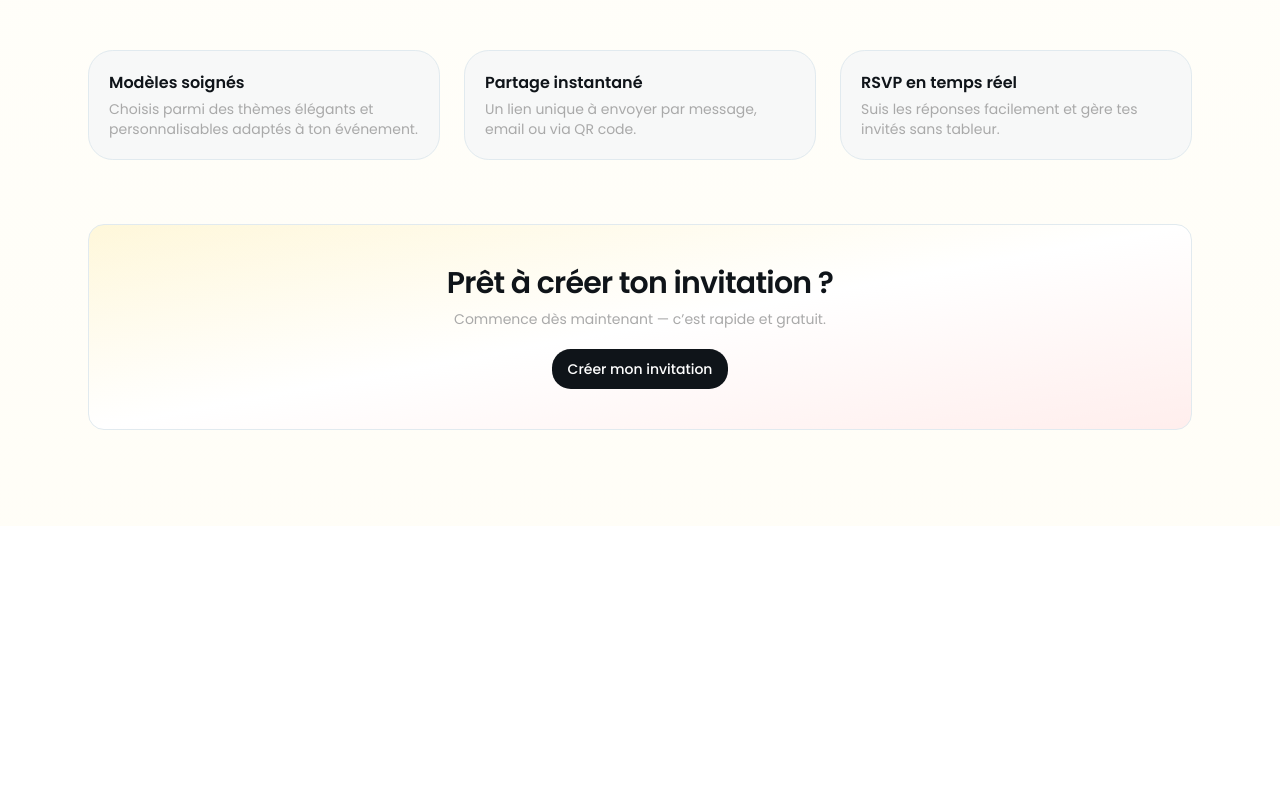
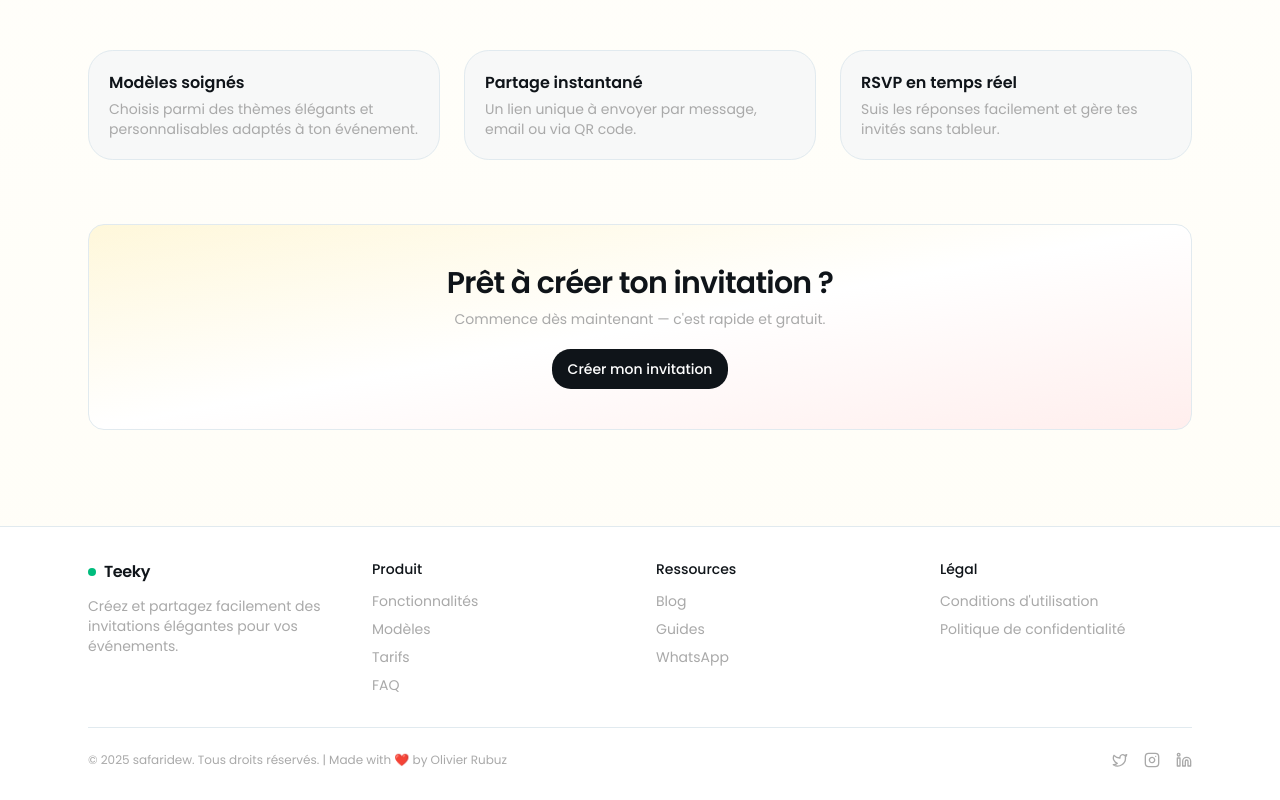
Before and after one commit to rbzdev/teeky, a Next.js app: page / in a window 1280 px wide. Shown: the part 1849-2649 px from the top of the page. Before the commit the page ends 2375 px from the top, so only its background shows below. Built offline with nearby package versions, Linux system fonts and the light colour scheme; no server answers.

Commit message:
Added Footer && Footer.min

```diff
--- a/app/globals.css
+++ b/app/globals.css
@@ -179,7 +179,13 @@
   --shadow-2xl: 0px 2px 0px 0px hsl(202.8169 89.1213% 53.1373% / 0.00);
 }
 
+
+
 @layer base {
+  html {
+    scroll-behavior: smooth;
+  }
+
   * {
     @apply border-border outline-ring/50;
   }
--- a/app/inv/create/page.tsx
+++ b/app/inv/create/page.tsx
@@ -1,10 +1,15 @@
+
+import { Button } from "@/components/ui/button"
+import { Eye } from "lucide-react"
+
+
+// Components
 import CreateInvitationForm from "./components/form"
 import InvitationPreview from "./components/preview"
 import { InvitationDraftProvider } from "./components/invitation-context"
 import { Separator } from "@/components/ui/separator"
 import { Dialog, DialogTrigger, DialogContent, DialogTitle, DialogDescription } from "@/components/dialog"
-import { Button } from "@/components/ui/button"
-import { Eye } from "lucide-react"
+import FooterMin from "@/components/footer.min"
 
 export default function CreateInvitationPage() {
     return (
@@ -48,6 +53,7 @@ export default function CreateInvitationPage() {
                     </div>
                 </div>
             </div>
+            <FooterMin />
         </InvitationDraftProvider>
     )
 }
--- a/app/page.tsx
+++ b/app/page.tsx
@@ -1,8 +1,12 @@
-import { Button } from "@/components/ui/button"
+
 import Link from "next/link"
+
+// Components
 import InvitationModelRenderer from "@/app/inv/Models/renderer"
 
-import { AnimatedThemeToggler } from "@/components/ui/animated-theme-toggler"
+import { AnimatedThemeToggler } from "@/components/ui/animated-theme-toggler";
+import { Button } from "@/components/ui/button"
+import Footer from "@/components/footer";
 
 export default function Home() {
   return (
@@ -161,7 +165,7 @@ export default function Home() {
       <section className="mx-auto max-w-6xl px-4 sm:px-6 pb-16 sm:pb-24">
         <div className="rounded-2xl border bg-gradient-to-br from-amber-100/60 via-white to-rose-100/60 dark:from-neutral-900 dark:via-neutral-950 dark:to-neutral-900 p-6 sm:p-10 text-center">
           <h2 className="text-xl sm:text-3xl font-semibold tracking-tight">Prêt à créer ton invitation ?</h2>
-          <p className="mt-2 text-sm text-muted-foreground">Commence dès maintenant — c’est rapide et gratuit.</p>
+          <p className="mt-2 text-sm text-muted-foreground">Commence dès maintenant — c&apos;est rapide et gratuit.</p>
           <div className="mt-5 flex justify-center">
             <Link href="/inv/create" className="inline-flex items-center rounded-md bg-foreground px-4 py-2.5 text-sm font-medium text-background hover:opacity-90">
               Créer mon invitation
@@ -169,6 +173,7 @@ export default function Home() {
           </div>
         </div>
       </section>
+      <Footer />
     </div>
   )
 }
--- /dev/null
+++ b/components/footer.min.tsx
@@ -0,0 +1,45 @@
+"use client";
+
+import Link from "next/link";
+
+// Icons
+import { Icon } from "@iconify/react";
+
+
+export default function FooterMin() {
+    // const currentYear = new Date().getFullYear();
+
+    return (
+        <footer className="border-t bg-background py-6">
+            <div className="mx-auto max-w-6xl px-4 sm:px-6">
+                <div className="flex flex-col sm:flex-row justify-between items-center gap-4">
+                    <div className="flex items-center gap-2">
+                        <Link href="/" className="inline-flex items-center gap-1 font-medium text-sm">
+                            <span className="inline-block h-1.5 w-1.5 rounded-full bg-emerald-500" />
+                            Teeky
+                        </Link>
+                        <span className="text-xs text-muted-foreground">
+                            © 2025-{new Date().getFullYear()} Tous droits réservés
+                        </span>
+                    </div>
+
+                    <nav className="flex items-center gap-5 text-xs text-muted-foreground">
+                        <Link href="/auth/login" className="hover:text-foreground transition-colors">
+                            Connexion
+                        </Link>
+                        <Link href="/#features" className="hover:text-foreground transition-colors">
+                            Fonctionnalités
+                        </Link>
+                        <Link
+                            href="https://wa.me/243850605759?text=Bonjour%20safaridew%20-%20J%27ai%20besoin%20d%27aide%20à%20propos%20de%20Teeky"
+                            className="hover:text-foreground flex items-center group transition-all"
+                        >
+                            <Icon icon="tabler:brand-whatsapp" className="size-3 group-hover:text-green-500 group-hover:scale-110 transition-all " />
+                            <span> Contact</span>
+                        </Link>
+                    </nav>
+                </div>
+            </div>
+        </footer>
+    );
+}
--- /dev/null
+++ b/components/footer.tsx
@@ -0,0 +1,121 @@
+import Link from "next/link";
+
+export default function Footer() {
+  const currentYear = new Date().getFullYear();
+
+  return (
+    <footer className="border-t bg-background">
+      <div className="mx-auto max-w-6xl px-4 sm:px-6 py-8">
+        <div className="grid gap-8 sm:grid-cols-2 md:grid-cols-4">
+          <div>
+            <Link href="/" className="inline-flex items-center gap-2 font-semibold tracking-tight">
+              <span className="inline-block h-2 w-2 rounded-full bg-emerald-500" />
+              Teeky
+            </Link>
+            <p className="mt-3 text-sm text-muted-foreground">
+              Créez et partagez facilement des invitations élégantes pour vos événements.
+            </p>
+          </div>
+
+          <div>
+            <h3 className="text-sm font-medium">Produit</h3>
+            <ul className="mt-3 space-y-2 text-sm text-muted-foreground">
+              <li>
+                <Link href="#features" className="hover:text-foreground transition-colors">
+                  Fonctionnalités
+                </Link>
+              </li>
+              <li>
+                <Link href="#models" className="hover:text-foreground transition-colors">
+                  Modèles
+                </Link>
+              </li>
+              <li>
+                <Link href="#pricing" className="hover:text-foreground transition-colors">
+                  Tarifs
+                </Link>
+              </li>
+              <li>
+                <Link href="#faq" className="hover:text-foreground transition-colors">
+                  FAQ
+                </Link>
+              </li>
+            </ul>
+          </div>
+
+          <div>
+            <h3 className="text-sm font-medium">Ressources</h3>
+            <ul className="mt-3 space-y-2 text-sm text-muted-foreground">
+              <li>
+                <Link href="#blog" className="hover:text-foreground transition-colors">
+                  Blog
+                </Link>
+              </li>
+              <li>
+                <Link href="#guides" className="hover:text-foreground transition-colors">
+                  Guides
+                </Link>
+              </li>
+              <li>
+                <Link
+                  href="https://wa.me/243850605759?text=Bonjour%20safaridew%20-%20J%27ai%20besoin%20d%27aide%20à%20propos%20de%20Teeky"
+                  target="_blank"
+                  rel="noopener noreferrer"
+                  className="hover:text-foreground transition-colors"
+                >
+                  WhatsApp
+                </Link>
+              </li>
+            </ul>
+          </div>
+
+          <div>
+            <h3 className="text-sm font-medium">Légal</h3>
+            <ul className="mt-3 space-y-2 text-sm text-muted-foreground">
+              <li>
+                <Link href="#terms" className="hover:text-foreground transition-colors">
+                  Conditions d&apos;utilisation
+                </Link>
+              </li>
+              <li>
+                <Link href="#privacy" className="hover:text-foreground transition-colors">
+                  Politique de confidentialité
+                </Link>
+              </li>
+            </ul>
+          </div>
+        </div>
+
+        <div className="mt-8 border-t pt-6 flex flex-col sm:flex-row justify-between items-center gap-4">
+          <p className="text-xs text-muted-foreground">
+            © {currentYear} safaridew. Tous droits réservés. | Made with ❤️ by <a href=""> Olivier Rubuz</a>
+          </p>
+          <div className="flex items-center gap-4">
+            <Link href="https://www.linkedin.com/in/rubuz/?ref=selfso" target="_blank" rel="noopener noreferrer" className="text-muted-foreground hover:text-foreground">
+              <svg xmlns="http://www.w3.org/2000/svg" width="16" height="16" viewBox="0 0 24 24" fill="none" stroke="currentColor" strokeWidth="2" strokeLinecap="round" strokeLinejoin="round" className="lucide lucide-twitter">
+                <path d="M22 4s-.7 2.1-2 3.4c1.6 10-9.4 17.3-18 11.6 2.2.1 4.4-.6 6-2C3 15.5.5 9.6 3 5c2.2 2.6 5.6 4.1 9 4-.9-4.2 4-6.6 7-3.8 1.1 0 3-1.2 3-1.2z" />
+              </svg>
+              <span className="sr-only">Twitter</span>
+            </Link>
+            <Link href="https://instagram.com/safaridew_" target="_blank" rel="noopener noreferrer" className="text-muted-foreground hover:text-foreground">
+              <svg xmlns="http://www.w3.org/2000/svg" width="16" height="16" viewBox="0 0 24 24" fill="none" stroke="currentColor" strokeWidth="2" strokeLinecap="round" strokeLinejoin="round" className="lucide lucide-instagram">
+                <rect width="20" height="20" x="2" y="2" rx="5" ry="5" />
+                <path d="M16 11.37A4 4 0 1 1 12.63 8 4 4 0 0 1 16 11.37z" />
+                <line x1="17.5" x2="17.51" y1="6.5" y2="6.5" />
+              </svg>
+              <span className="sr-only">Instagram</span>
+            </Link>
+            <Link href="https://www.linkedin.com/in/rubuz/?ref=selfso" target="_blank" rel="noopener noreferrer" className="text-muted-foreground hover:text-foreground">
+              <svg xmlns="http://www.w3.org/2000/svg" width="16" height="16" viewBox="0 0 24 24" fill="none" stroke="currentColor" strokeWidth="2" strokeLinecap="round" strokeLinejoin="round" className="lucide lucide-linkedin">
+                <path d="M16 8a6 6 0 0 1 6 6v7h-4v-7a2 2 0 0 0-2-2 2 2 0 0 0-2 2v7h-4v-7a6 6 0 0 1 6-6z" />
+                <rect width="4" height="12" x="2" y="9" />
+                <circle cx="4" cy="4" r="2" />
+              </svg>
+              <span className="sr-only">LinkedIn</span>
+            </Link>
+          </div>
+        </div>
+      </div>
+    </footer>
+  );
+}
```
